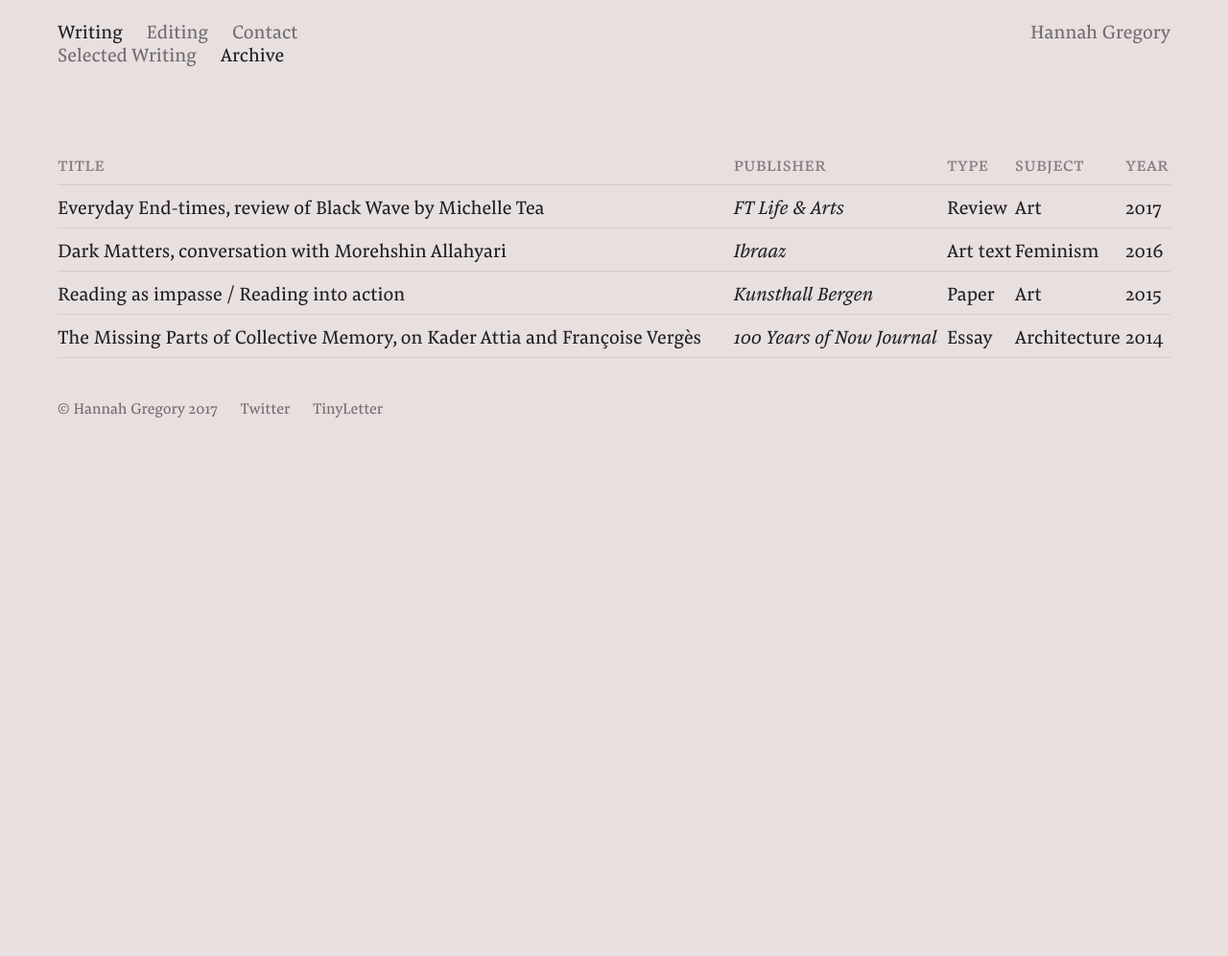
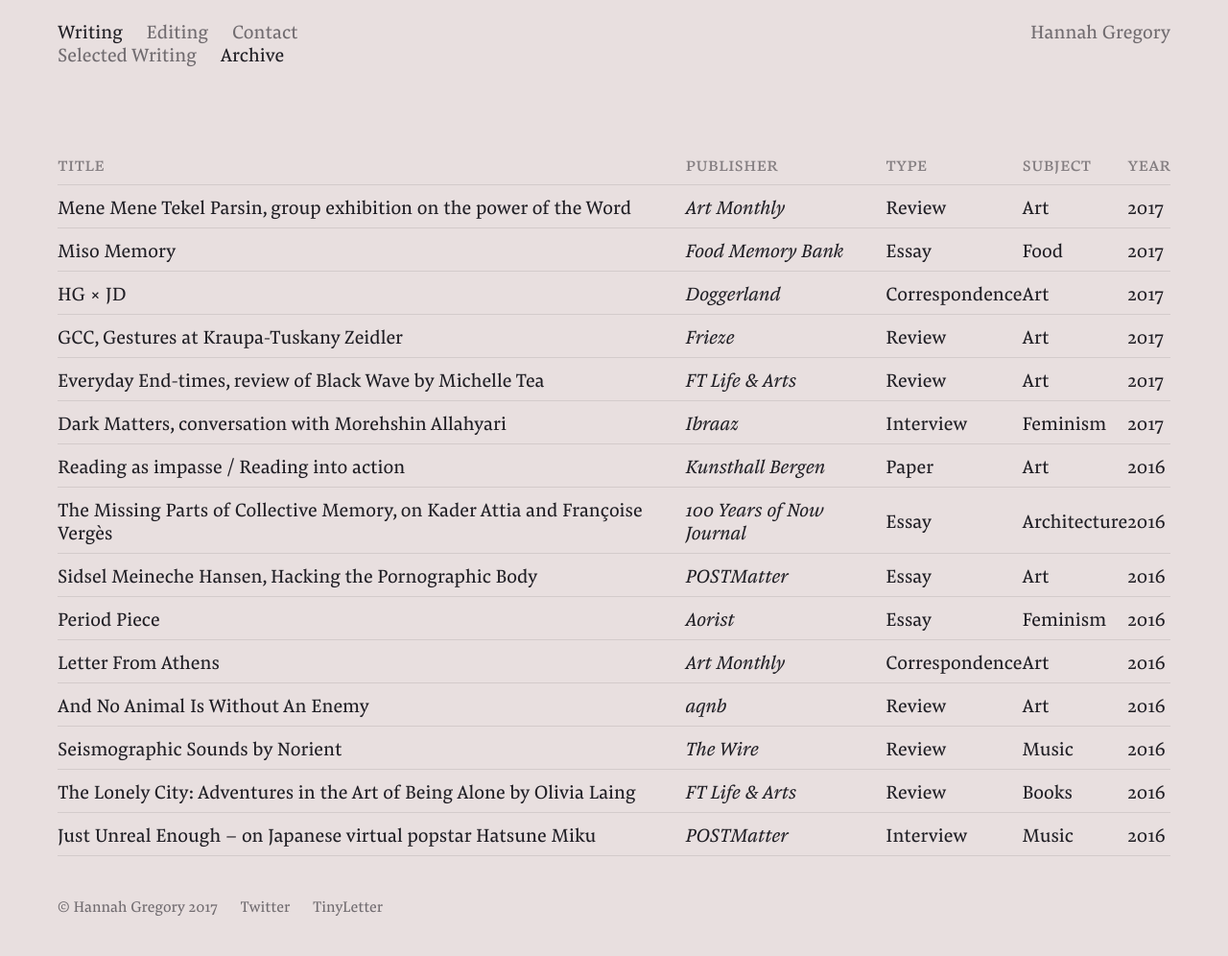
Before and after one commit to hg-site/hg-site.github.io, a Jekyll site: the page built from archive/index.markdown, in a window 1280 px wide. Shown: the whole page at 96% size. Built offline with Jekyll 4.4.1, drawn with Linux system fonts in a browser that asks for light colours; before the commit the page ends 900 px from its top, so only the background shows below that.

Commit message:
Updated Index

```diff
--- a/archive/index.markdown
+++ b/archive/index.markdown
@@ -15,33 +15,110 @@
 </tr>
 </thead>
 <tbody class="list">
-<tr data-href="#">
+<tr data-href="http://www.artmonthly.co.uk/magazine/site/issue/jul-aug-2017">
+	<td class="title">Mene Mene Tekel Parsin, group exhibition on the power of the Word</td>
+	<td class="publisher">Art Monthly</td>
+	<td class="type">Review</td>
+	<td class="subject">Art</td>
+	<td class="year">2017</td>
+</tr>
+<tr data-href="https://foodmemorybank.wordpress.com/2017/06/13/miso-memory/">
+	<td class="title">Miso Memory</td>
+	<td class="publisher">Food Memory Bank</td>
+	<td class="type">Essay</td>
+	<td class="subject">Food</td>
+	<td class="year">2017</td>
+</tr>
+<tr data-href="http://www.doggerland.info/doggershop">
+	<td class="title">HG &times; JD</td>
+	<td class="publisher">Doggerland</td>
+	<td class="type">Correspondence</td>
+	<td class="subject">Art</td>
+	<td class="year">2017</td>
+</tr>
+<tr data-href="https://frieze.com/article/gcc">
+	<td class="title">GCC, Gestures at Kraupa-Tuskany Zeidler</td>
+	<td class="publisher">Frieze</td>
+	<td class="type">Review</td>
+	<td class="subject">Art</td>
+	<td class="year">2017</td>
+</tr>
+<tr data-href="https://www.ft.com/content/c2e7ec00-efb8-11e6-ba01-119a44939bb6">
 	<td class="title">Everyday End-times, review of Black Wave by Michelle Tea</td>
 	<td class="publisher">FT Life &amp; Arts</td>
 	<td class="type">Review</td>
 	<td class="subject">Art</td>
 	<td class="year">2017</td>
 </tr>
-<tr data-href="#">
+<tr data-href="http://www.ibraaz.org/interviews/210">
 	<td class="title">Dark Matters, conversation with Morehshin Allahyari</td>
 	<td class="publisher">Ibraaz</td>
-	<td class="type">Art text</td>
+	<td class="type">Interview</td>
 	<td class="subject">Feminism</td>
-	<td class="year">2016</td>
+	<td class="year">2017</td>
 </tr>
-<tr data-href="#">
+<tr data-href="https://vimeo.com/195246525">
 	<td class="title">Reading as impasse / Reading into action</td>
 	<td class="publisher">Kunsthall Bergen</td>
 	<td class="type">Paper</td>
 	<td class="subject">Art</td>
-	<td class="year">2015</td>
+	<td class="year">2016</td>
 </tr>
-<tr data-href="#">
+<tr data-href="http://journal.hkw.de/en/fehlende-teile-im-kollektiven-gedaechtnis/">
 	<td class="title">The Missing Parts of Collective Memory, on Kader Attia and Françoise Vergès</td>
 	<td class="publisher">100 Years of Now Journal</td>
 	<td class="type">Essay</td>
 	<td class="subject">Architecture</td>
-	<td class="year">2014</td>
+	<td class="year">2016</td>
+</tr>
+<tr data-href="http://postmatter.com/articles/oct-dec-2016/sidsel-meineche-hansen/">
+	<td class="title">Sidsel Meineche Hansen, Hacking the Pornographic Body</td>
+	<td class="publisher">POSTMatter</td>
+	<td class="type">Essay</td>
+	<td class="subject">Art</td>
+	<td class="year">2016</td>
+</tr>
+<tr data-href="/docs/period-piece.pdf">
+	<td class="title">Period Piece</td>
+	<td class="publisher">Aorist</td>
+	<td class="type">Essay</td>
+	<td class="subject">Feminism</td>
+	<td class="year">2016</td>
+</tr>
+<tr data-href="http://www.artmonthly.co.uk/magazine/site/issue/june-2016">
+	<td class="title">Letter From Athens</td>
+	<td class="publisher">Art Monthly</td>
+	<td class="type">Correspondence</td>
+	<td class="subject">Art</td>
+	<td class="year">2016</td>
+</tr>
+<tr data-href="http://www.aqnb.com/2016/04/19/and-no-animal-is-without-enemy-cubitt-gallery-reviewed/">
+	<td class="title">And No Animal Is Without An Enemy</td>
+	<td class="publisher">aqnb</td>
+	<td class="type">Review</td>
+	<td class="subject">Art</td>
+	<td class="year">2016</td>
+</tr>
+<tr data-href="https://www.thewire.co.uk/issues/386">
+	<td class="title">Seismographic Sounds by Norient</td>
+	<td class="publisher">The Wire</td>
+	<td class="type">Review</td>
+	<td class="subject">Music</td>
+	<td class="year">2016</td>
+</tr>
+<tr data-href="https://www.ft.com/content/e4581a20-e60b-11e5-a09b-1f8b0d268c39">
+	<td class="title">The Lonely City: Adventures in the Art of Being Alone by Olivia Laing</td>
+	<td class="publisher">FT Life &amp; Arts</td>
+	<td class="type">Review</td>
+	<td class="subject">Books</td>
+	<td class="year">2016</td>
+</tr>
+<tr data-href="http://postmatter.com/#/currents/just-unreal-enough">
+	<td class="title">Just Unreal Enough – on Japanese virtual popstar Hatsune Miku</td>
+	<td class="publisher">POSTMatter</td>
+	<td class="type">Interview</td>
+	<td class="subject">Music</td>
+	<td class="year">2016</td>
 </tr>
 </tbody>
 </table>
```
